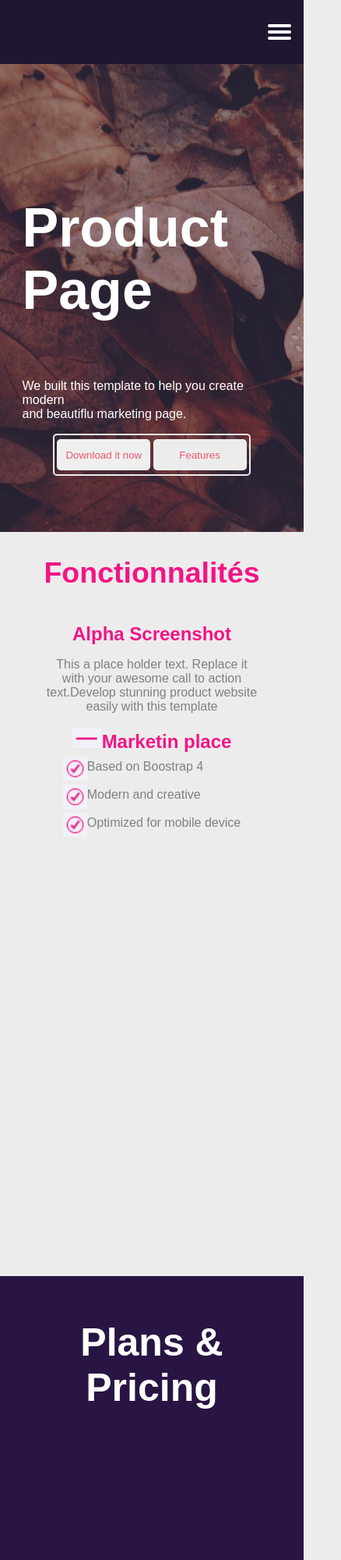
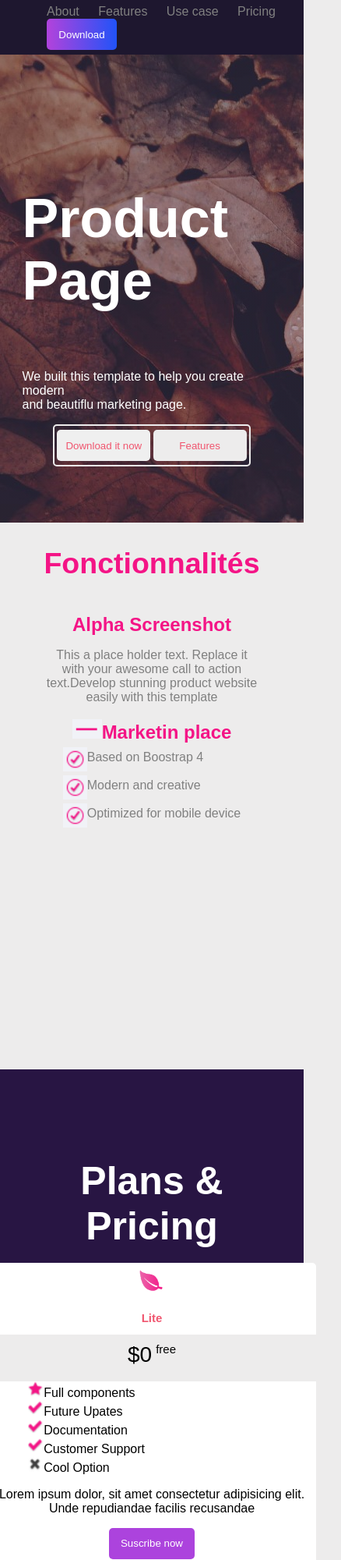
Before and after one commit to jhonGs09/bleux, a plain HTML site: page index.html in a window 390 px wide. Shown: the top 2000 px of the page at 78% size, 438 px wide, since content can reach past the window. Drawn offline with Linux system fonts and the light colour scheme.

Commit message:
creo que acabe

```diff
--- a/index.html
+++ b/index.html
@@ -14,13 +14,6 @@
         <div>
           <img src="images/logo2" alt="">
         </div>
-
-            <input id="menu-toggle" type="checkbox" />
-        <label class='menu-button-container' for="menu-toggle">
-        <div class='menu-button'></div>
-      </label>
-
-
 
         <ul class="menu">
           <li> <a href="">About</a> </li>
@@ -111,7 +104,7 @@
         </section>
 
         <div class="ofertas">
-
+<!-- ------------------------------------------------- -->
             <div class="oferta1">
                 <img class="logoof" src="/images/hoja.png" alt="">
                 <h2 class="tituloof1">Lite</h2>
@@ -119,10 +112,28 @@
                 <div class="precio"> $0 <span class="peque"> free </span>
                 </div>
 
+              <div class="contenido1">
+
+                    <li><img class="icon" src="/images/star.PNG" alt="">Full components</li>
+                    <li><img class="icon"src="/images/chulo.PNG" alt="">Future Upates</li>
+                    <li><img class="icon"src="/images/chulo.PNG" alt="">Documentation</li>
+                    <li><img class="icon"src="/images/chulo.PNG" alt="">Customer Support</li>
+                    <li><img class="icon"src="/images/equis.JPG" alt="">Cool Option</li>
+
+              </div>
+
+              <div class="txt1">
+                <p>
+                    Lorem ipsum dolor, sit amet consectetur adipisicing elit. Unde repudiandae facilis recusandae
+                </p>
+              </div>
+
+              <button class="boton1" type="button">Suscribe now</button>
+
 
 
             </div>
-
+<!-- ------------------------------------------------- -->
             <div class="oferta2">
                 <img class="logoof" src="/images/nube.png" alt="">
                 <h2 class="tituloof1">Standard</h2>
@@ -131,15 +142,58 @@
                 <div class="precio"> $24  <span class="peque"> per month </span>
                 </div>
 
+                <div class="contenido2">
+
+                    <li><img class="icon" src="/images/star2.JPG" alt="">Full components</li>
+                    <li><img class="icon" src="/images/chulo2.JPG" alt="">Future Upates</li>
+                    <li><img class="icon" src="/images/chulo2.JPG" alt="">Documentation</li>
+                    <li><img class="icon" src="/images/chulo2.JPG" alt="">Customer Support</li>
+                    <li><img class="icon" src="/images/equis.JPG" alt="">Cool Option</li>
+
+              </div>
+
+              <div class="txt1">
+                <p>
+                    Lorem ipsum dolor, sit amet consectetur adipisicing elit. Unde repudiandae facilis recusandae
+                </p>
+              </div>
+
+              <button class="boton2" type="button">Suscribe now</button>
+
 
             </div>
+<!-- ------------------------------------------------- -->
 
             <div class="oferta3">
                 <img class="logoof" src="/images/maletin.png" alt="">
                 <h2 class="tituloof1">Ultimate</h2>
                 <div class="precio"> $400 <span class="peque"> per user / year </span>
                 </div>
+
+                <div class="contenido3">
+
+                    <li><img class="icon" src="/images/star2.JPG" alt="">Full components</li>
+                    <li><img class="icon" src="/images/chulo2.JPG" alt="">Future Upates</li>
+                    <li><img class="icon" src="/images/chulo2.JPG" alt="">Documentation</li>
+                    <li><img class="icon" src="/images/chulo2.JPG" alt="">Customer Support</li>
+                    <li><img class="icon" src="/images/equis.JPG" alt="">Cool Option</li>
+
+              </div>
+
+              <div class="txt1">
+                <p>
+                    Lorem ipsum dolor, sit amet consectetur adipisicing elit. Unde repudiandae facilis recusandae
+                </p>
+              </div>
+
+              <button class="boton3" type="button">Suscribe now</button>
+
+
+
+
             </div>
+
+
 
 
 
--- a/style.css
+++ b/style.css
@@ -257,6 +257,7 @@ ul li a button {
 
 .text3 {
     width: 80%;
+    height: 100px;
 }
 
 .text3 h1 {
@@ -286,7 +287,7 @@ ul li a button {
     font-size: 28px;
     background-color: var(--my-backgroundcolor);
     width: 40vh;
-    height: 50px;;
+    height: 50px;
 
 }
 
@@ -300,6 +301,7 @@ ul li a button {
 .logoof {
     width: 50px;
     height: 50px;
+
 }
 
 .tituloof1{
@@ -310,21 +312,59 @@ ul li a button {
     display: flex;
     align-items: center;
     flex-direction: column;
-    height: 75vh;
+    height: 65vh;
     width: 40vh;
     border-radius: 5px;
     background-color: white;
+}
+.contenido1{
+    display: flex;
+    flex-direction: column;
+    width: 40vh;
+    height: 50px;
+    color: black;
+    text-align: center;
+}
+
+.oferta1 li{
+    text-decoration: none;
+    display: inline;
+    margin-left: 10px;
+    text-align: center;
+    text-align: justify;
+    float: left;
+
+}
+.icon{
+    width: 20px;
+    height: 20px;
+    text-align: justify;
 }
 
 .oferta1 h2{
     color: rgb(240, 86, 111);
 }
 
+.txt1{
+    color: black;
+    margin-top: 70px;
+    text-align: center;
+}
+
+.boton1{
+    color: white;
+    border: none;
+    border-radius: 5px;
+    width: 110px;
+    height: 40px;
+    background: linear-gradient(to right, rgb(172, 67, 221) 100%, rgb(33, 83, 248));
+}
+
 .oferta2 {
     display: flex;
     align-items: center;
     flex-direction: column;
-    height: 75vh;
+    height: 65vh;
     width: 40vh;
     margin: 0px 50px;
     border-radius: 5px;
@@ -335,19 +375,83 @@ ul li a button {
     color: #2e2550;
 }
 
+.contenido2{
+    display: flex;
+    flex-direction: column;
+    width: 40vh;
+    height: 50px;
+    color: black;
+    text-align: center;
+}
+
+.oferta2 li{
+    text-decoration: none;
+    display: inline;
+    margin-left: 10px;
+    text-align: center;
+    text-align: justify;
+    float: left;
+
+}
+
+.txt1{
+    color: black;
+    margin-top: 70px;
+    text-align: center;
+}
+
+.boton2{
+    color: white;
+    border: none;
+    border-radius: 5px;
+    width: 110px;
+    height: 40px;
+    background-color: #2e2550;
+}
+
 .oferta3 {
     display: flex;
     align-items: center;
     flex-direction: column;
-    height: 75vh;
+    height: 65vh;
     width: 40vh;
     border-radius: 5px;
     background-color: white;
 }
 
+.contenido3{
+    display: flex;
+    flex-direction: column;
+    width: 40vh;
+    height: 50px;
+    color: black;
+    text-align: center;
+}
+
+.oferta3 li{
+    text-decoration: none;
+    display: inline;
+    margin-left: 10px;
+    text-align: center;
+    text-align: justify;
+    float: left;
+
+}
+
+.boton3{
+    color: white;
+    border: none;
+    border-radius: 5px;
+    width: 110px;
+    height: 40px;
+    background-color: #2e2550;
+}
+
+
 .oferta3 h2{
     color: #2e2550;
 }
+
 
 footer {
     display: flex;
@@ -377,22 +481,41 @@ footer {
 }
 
 
-@media screen and (max-width: 1366px) {
-    #menu-toggle {
-        display: none;
+@media screen and (max-width: 1240px) {
+
+
+    .oferta1{
+        height: 90vh;
+        width: 50vh;
+    }
+    .oferta2{
+        height: 90vh;
+        width: 50vh;
+    }
+    .oferta3{
+        height: 90vh;
+        width: 50vh;
     }
 
-    .menu-button-container {
-        display: none;
+    .precio{
+        width: 50vh;
     }
 
-    .menu-button {
-        display: none;
+    .sec3{
+        height: 150vh;
     }
+
+    .txt3{
+        height: 100px;
+        align-items: center;
+    }
+
 
 }
 
 @media screen and (max-width: 992px) {
+
+
 
     .texttop{
         display: none;
@@ -402,20 +525,25 @@ footer {
         width: 85%;
     }
 
-    .sec3{
-        justify-content: space-around;
-    }
     .burger {
         display: none;
     }
 
     .sec3{
-        height: 100vh;
+        height: 130vh;
+        justify-content: space-around;
+    }
+
+    .txt{
+        margin-left: 0;
+        width: 500px;
     }
 
 }
 
 @media screen and (max-width: 768px) {
+
+
 
     .telefono {
         display: none;
@@ -455,7 +583,7 @@ footer {
 
     .principal2 {
         display: flex;
-        height: 100vh;
+        height: 70vh;
     }
 
     .pc {
@@ -470,144 +598,44 @@ footer {
         width: 70%;
     }
 
-    .top-nav {
-        display: flex;
-        flex-direction: row;
-        align-items: center;
-        justify-content: space-between;
-        background-color: rgba(30, 23, 47, 255);
-        color: #FFF;
-        height: 50px;
-        padding: 1em;
+    .txt{
+        margin-left: 0;
+        width: 500px;
     }
 
-    .menu {
-        display: flex;
-        flex-direction: row;
-        list-style-type: none;
-        margin: 0;
-        padding: 0;
+
+
 }
 
-    .menu>li {
-        margin: 0 1rem;
-        overflow: hidden;
-    }
+@media screen and (max-width: 690px){
 
-    .menu-button-container {
-        display: none;
-        height: 100%;
-        width: 30px;
-        cursor: pointer;
-        flex-direction: column;
-        justify-content: center;
-        align-items: center;
-    }
 
-    #menu-toggle {
+
+    .top-nav img {
         display: none;
     }
 
-    .menu-button,
-    .menu-button::before,
-    .menu-button::after {
-        display: block;
-        background-color: #fff;
-        position: absolute;
-        height: 4px;
-        width: 30px;
-        transition: transform 400ms cubic-bezier(0.23, 1, 0.32, 1);
-        border-radius: 2px;
+    .top-nav{
+        display: flex;
+        justify-content: center;
     }
 
-    .menu-button::before {
-        content: "";
-        margin-top: -8px;
-    }
-
-    .menu-button::after {
-        content: "";
-        margin-top: 8px;
-    }
-
-    #menu-toggle:checked+.menu-button-container .menu-button::before {
-        margin-top: 0px;
-        transform: rotate(405deg);
-    }
-
-    #menu-toggle:checked+.menu-button-container .menu-button {
-        background: rgba(255, 255, 255, 0);
-    }
-
-    #menu-toggle:checked+.menu-button-container .menu-button::after {
-        margin-top: 0px;
-        transform: rotate(-405deg);
-    }
-
-    @media (max-width: 768px) {
-        .menu-button-container {
-            display: flex;
-        }
-
-        .menu {
-            position: absolute;
-            top: 0;
-            margin-top: 82px;
-            left: 0;
-            flex-direction: column;
-            width: 100%;
-            align-items: end;
-        }
-
-        #menu-toggle~.menu li {
-            height: 0;
-            margin: 0;
-            padding: 0;
-            border: 0;
-            transition: height 400ms cubic-bezier(0.23, 1, 0.32, 1);
-        }
-
-        #menu-toggle:checked~.menu li {
-            /* border: 1px solid #3333336e; */
-            height: 2.5em;
-            padding: 0.5em;
-            transition: height 400ms cubic-bezier(0.23, 1, 0.32, 1);
-        }
-
-        .menu>li {
+    .sec3{
         display: flex;
         justify-content: center;
-            margin: 0;
-            padding: 0.5em 0;
-            width: 20%;
-            color: white;
-            background-color: rgba(30, 23, 47, 255);
-        }
-
-        .menu>li:not(:last-child) {
-            border-bottom: 1px solid #444;
-        }
-
-        .menu li a{
-            color: white;
-
-        }
-        .sec3{
-            display: flex;
-
         width: 100%;
         height: 300vh;
     }
+
     .ofertas{
         flex-direction: column;
-            justify-content: center;
         align-items: center;
         justify-content: space-around;
     }
 
     .txt{
-            margin-left: 30;
+        margin-left: 0;
+        width: 500px;
     }
 
 }
-}
```
Also changed, not shown: images/Captura.JPG (added), images/chulo2.JPG (added), images/equis.JPG (added), images/exis.PNG (deleted), images/star2.JPG (added). Lines whose indentation alone changed are shown as unchanged.
